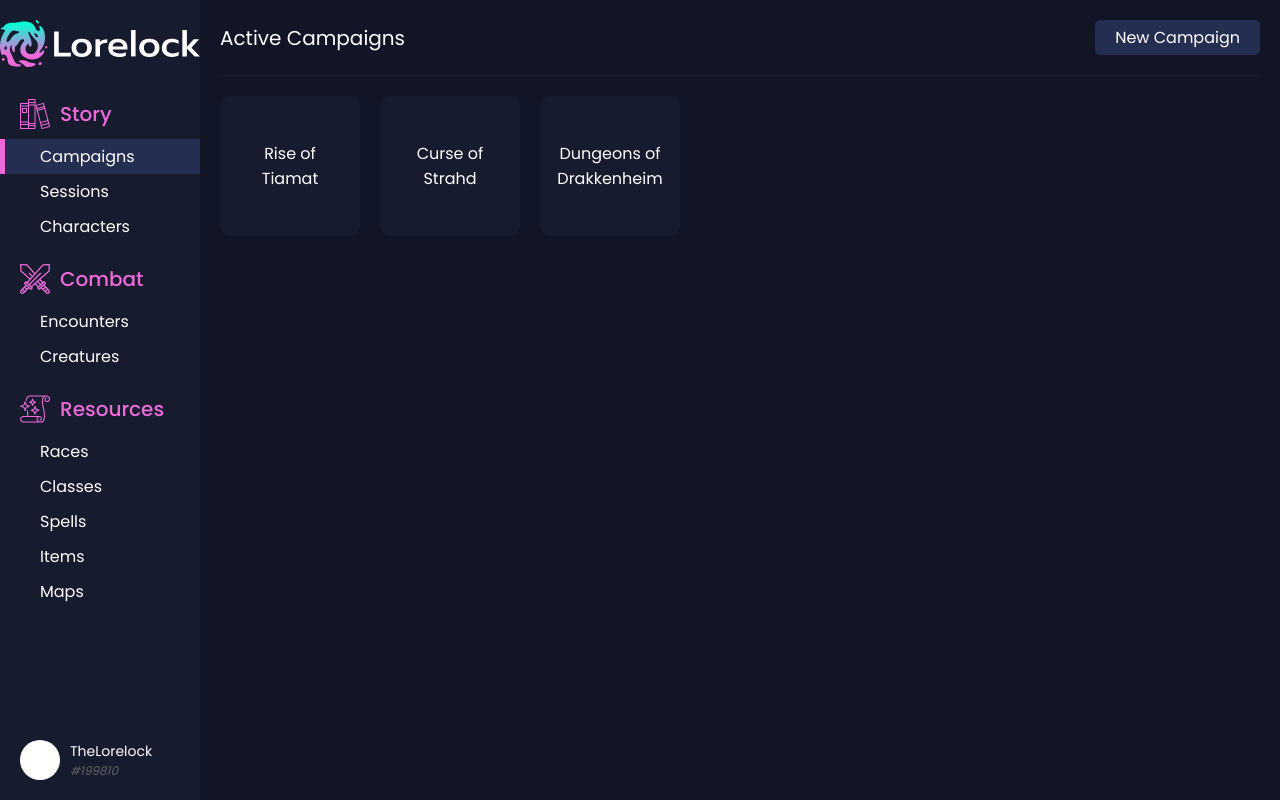
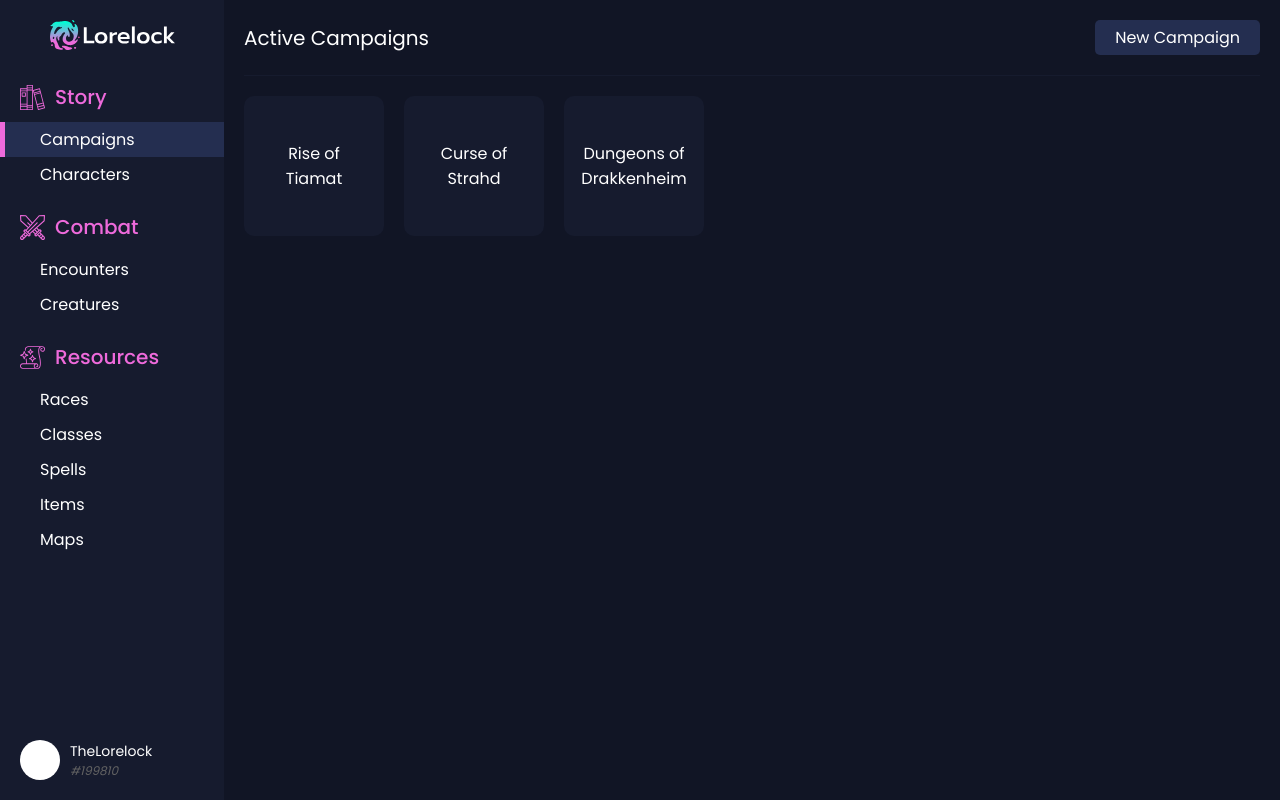
Before and after one commit to GarnerCode/lorelock, a Vue app: page /dashboard/campaigns in a window 1280 px wide. Built offline with nearby package versions, Linux system fonts and the light colour scheme.

Commit message:
Ajusted responsive styles, removes Sessions view

```diff
--- a/src/components/Navbar.vue
+++ b/src/components/Navbar.vue
@@ -45,7 +45,7 @@
                 text-align: center;
                 margin-bottom: 20px;
                 img {
-                    width: 200px;
+                    width: 150px;
                 }
             }
             .nav-categories {
@@ -64,8 +64,8 @@
                 align-items: center;
                 gap: 10px;
                 img {
-                    width: 30px;
-                    height: 30px;
+                    width: 25px;
+                    height: 25px;
                 }
             }
             .nav-list {
@@ -111,11 +111,21 @@
             }
         }
     }
+    @media screen and (min-width: 768px) {
+        nav {
+            width: 30%;
+        }
+    }
     @media screen and (min-width: 1024px) {
         nav {
             position: static;
             margin: 0;
             width: calc(100% - 0px);
+            .logo {
+                img {
+                    width: 125px;
+                }
+            }
         }
     }
 </style>
--- a/src/constants/nav.ts
+++ b/src/constants/nav.ts
@@ -6,11 +6,6 @@ export const nav = [
             {
                 label: 'Campaigns',
                 route: 'campaigns',
-                active: true,
-            },
-            {
-                label: 'Sessions',
-                route: 'sessions',
                 active: true,
             },
             {
--- a/src/router/index.ts
+++ b/src/router/index.ts
@@ -6,7 +6,6 @@ import DashboardView from '@/views/DashboardView.vue'
 import CampaignsView from '@/views/dashboard-views/CampaignsView.vue'
 import CampaignDetails from '@/views/dashboard-views/CampaignDetailsView.vue'
 
-import SessionsView from '@/views/dashboard-views/SessionsView.vue'
 import CharactersView from '@/views/dashboard-views/CharactersView.vue'
 import EncountersView from '@/views/dashboard-views/EncountersView.vue'
 import CreaturesView from '@/views/dashboard-views/CreaturesView.vue'
@@ -39,10 +38,6 @@ const routes: Array<RouteRecordRaw> = [
       {
         path: ':campaignId',
         component: CampaignDetails
-      },
-      {
-        path: 'sessions',
-        component: SessionsView,
       },
       {
         path: 'characters',
--- a/src/views/DashboardView.vue
+++ b/src/views/DashboardView.vue
@@ -28,7 +28,12 @@
     @media screen and (min-width: 1024px) {
         #dashboard-view {
             display: grid;
-            grid-template-columns: 1.5fr 8.5fr;
+            grid-template-columns: 1.75fr 8.25fr;
+        }
+    }
+    @media screen and (min-width: 1440px) {
+        #dashboard-view {
+            grid-template-columns: 1.25fr 8.75fr;
         }
     }
 </style>
--- a/src/views/dashboard-views/SessionsView.vue
+++ /dev/null
@@ -1,20 +0,0 @@
-<template>
-    <div id="sessions-view">
-        <div class="view-header">
-            <div>Sessions</div>
-            <VButton>New Session</VButton>
-        </div>
-    </div>
-</template>
-
-<script lang="ts">
-    import { defineComponent } from 'vue'
-    import VButton from '@/components/shared/VButton.vue';
-
-    export default defineComponent({
-        name: 'SessionsView',
-        components: {
-            VButton,
-        }
-    })
-</script>
```
